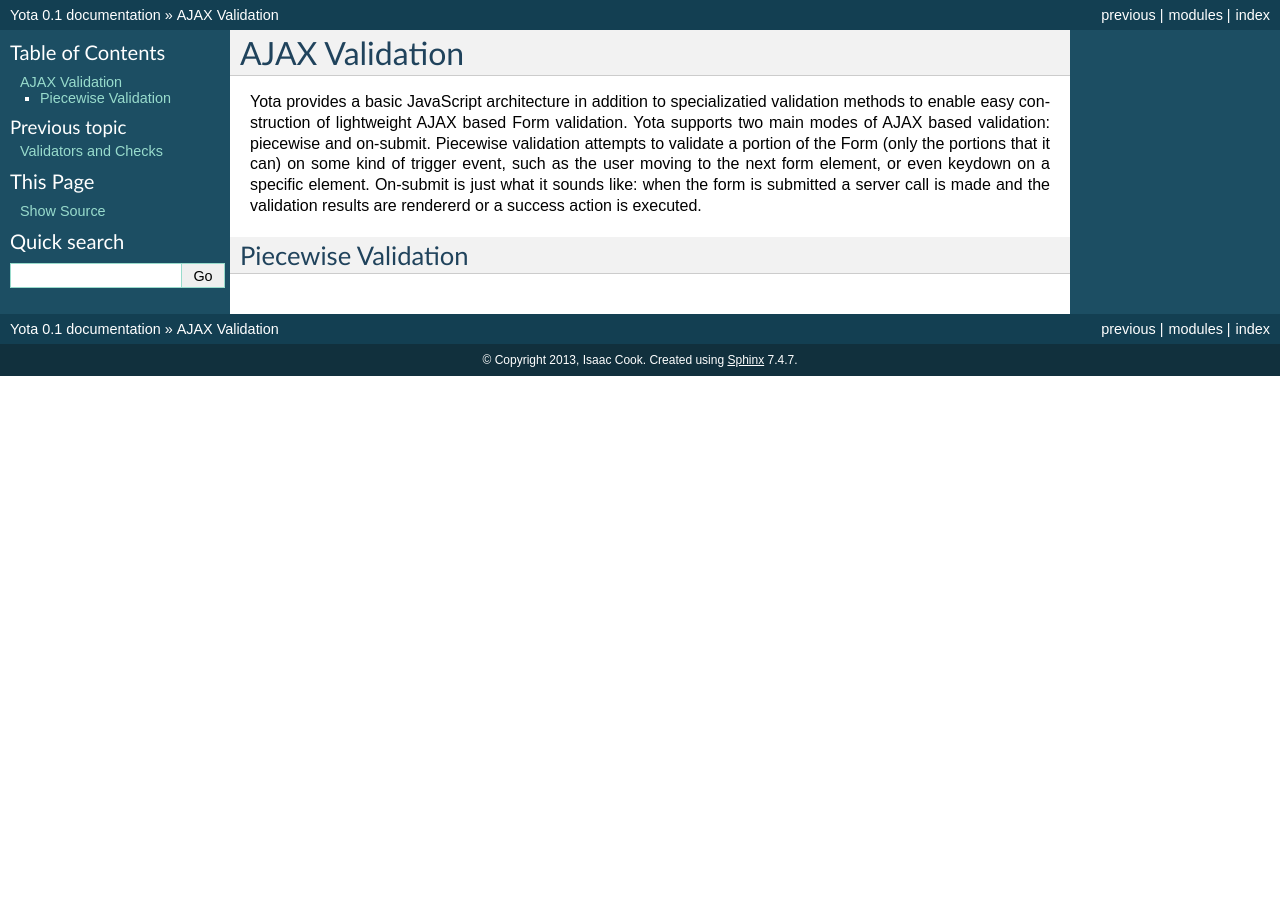
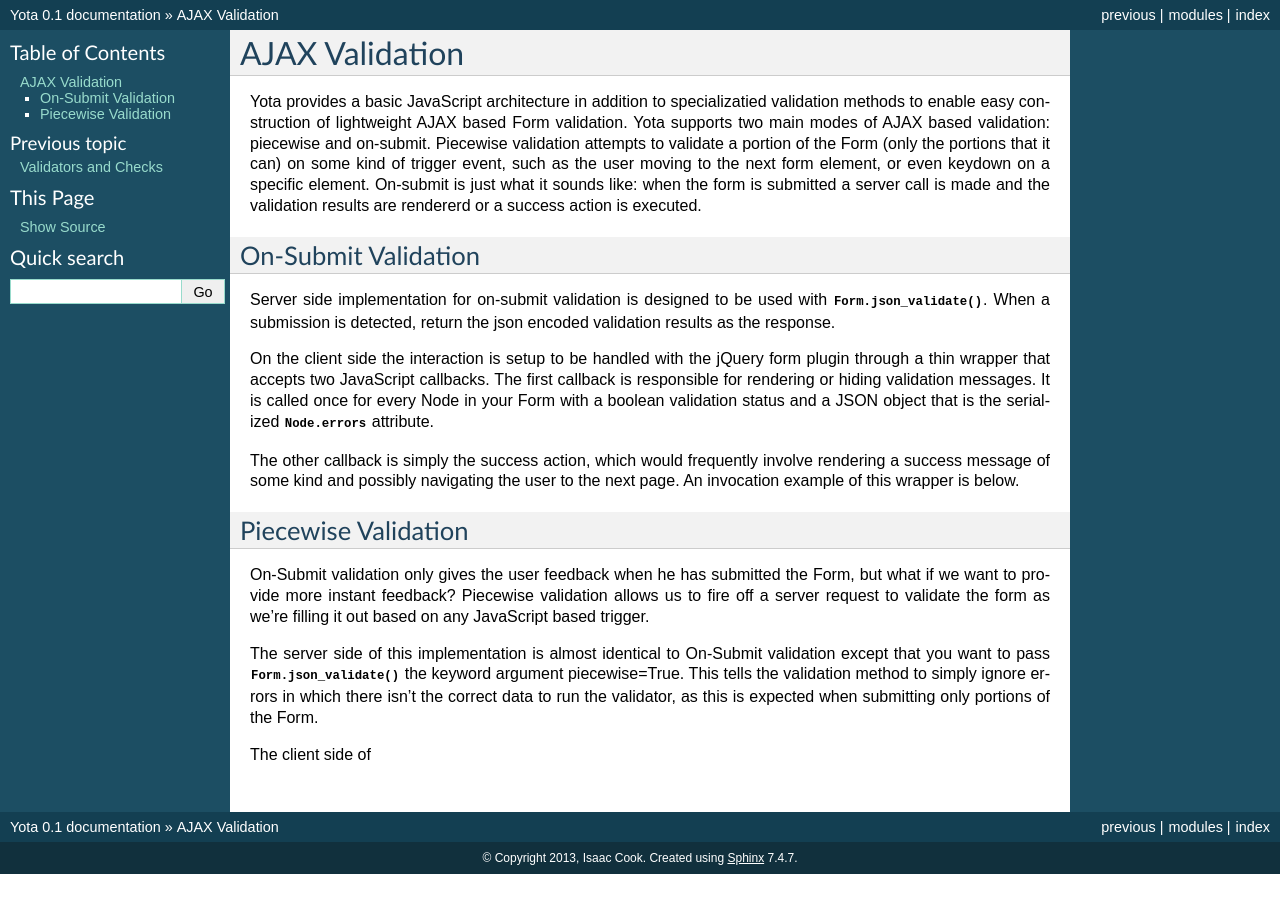
Before and after one commit to icook/yota, a Sphinx documentation site: the page built from docs/AJAX.rst, in a window 1280 px wide. Built offline with Sphinx 7.4.7, drawn with Linux system fonts in a browser that asks for light colours.

Commit message:
Added more AJAX information

```diff
--- a/docs/AJAX.rst
+++ b/docs/AJAX.rst
@@ -13,5 +13,33 @@ to the next form element, or even keydown on a specific element.  On-submit is
 just what it sounds like: when the form is submitted a server call is made and
 the validation results are rendererd or a success action is executed.
 
+On-Submit Validation
+=======================
+Server side implementation for on-submit validation is designed to be used with
+:meth:`Form.json_validate`. When a submission is detected, return the json
+encoded validation results as the response.
+
+On the client side the interaction is setup to be handled with the jQuery form
+plugin through a thin wrapper that accepts two JavaScript callbacks. The first
+callback is responsible for rendering or hiding validation messages. It is
+called once for every Node in your Form with a boolean validation status
+and a JSON object that is the serialized :attr:`Node.errors` attribute.
+
+The other callback is simply the success action, which would frequently involve
+rendering a success message of some kind and possibly navigating the user to the
+next page. An invocation example of this wrapper is below.
+
 Piecewise Validation
 =======================
+On-Submit validation only gives the user feedback when he has submitted the
+Form, but what if we want to provide more instant feedback? Piecewise validation
+allows us to fire off a server request to validate the form as we're filling it
+out based on any JavaScript based trigger.
+
+The server side of this implementation is almost identical to On-Submit
+validation except that you want to pass :meth:`Form.json_validate` the keyword
+argument piecewise=True. This tells the validation method to simply ignore
+errors in which there isn't the correct data to run the validator, as this is
+expected when submitting only portions of the Form.
+
+The client side of
```
